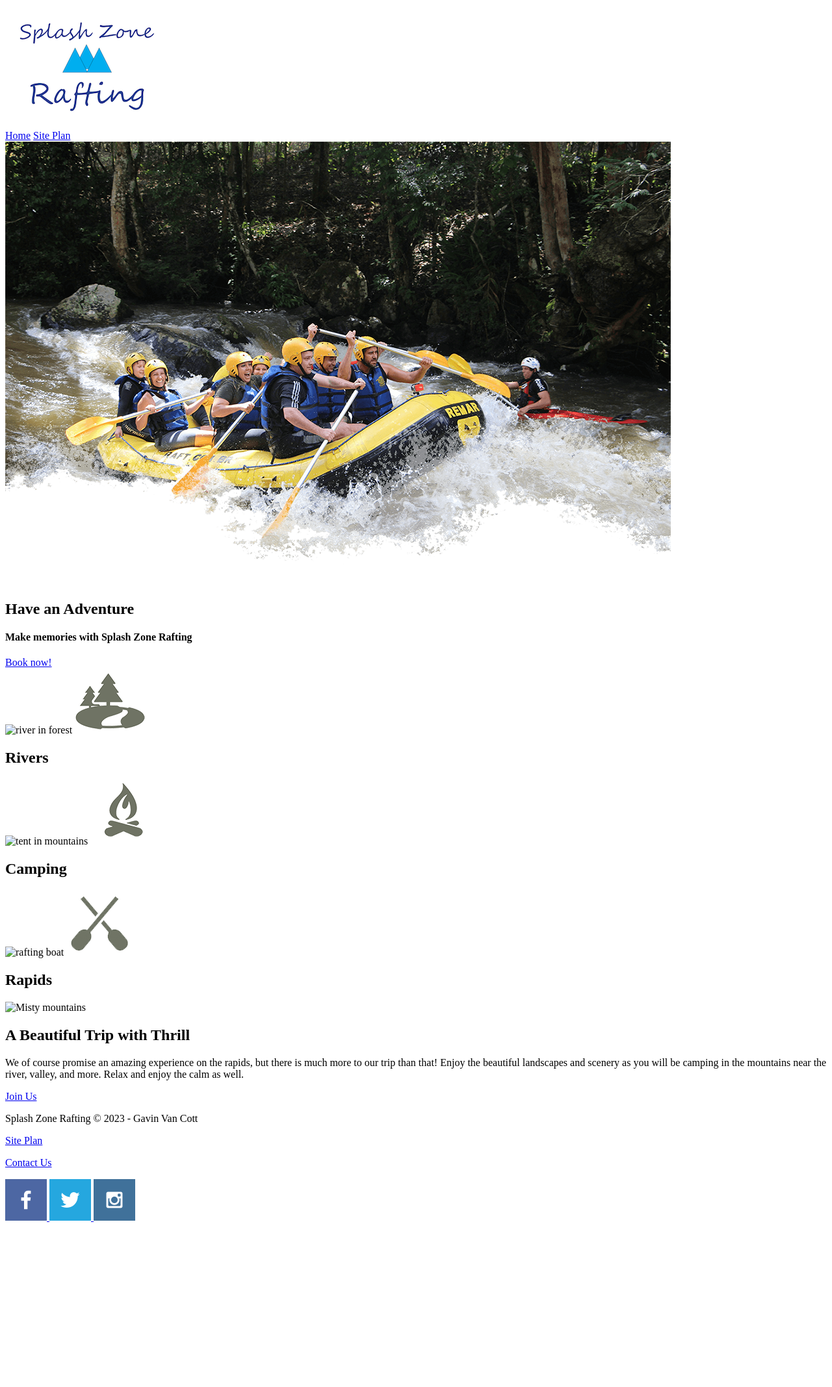
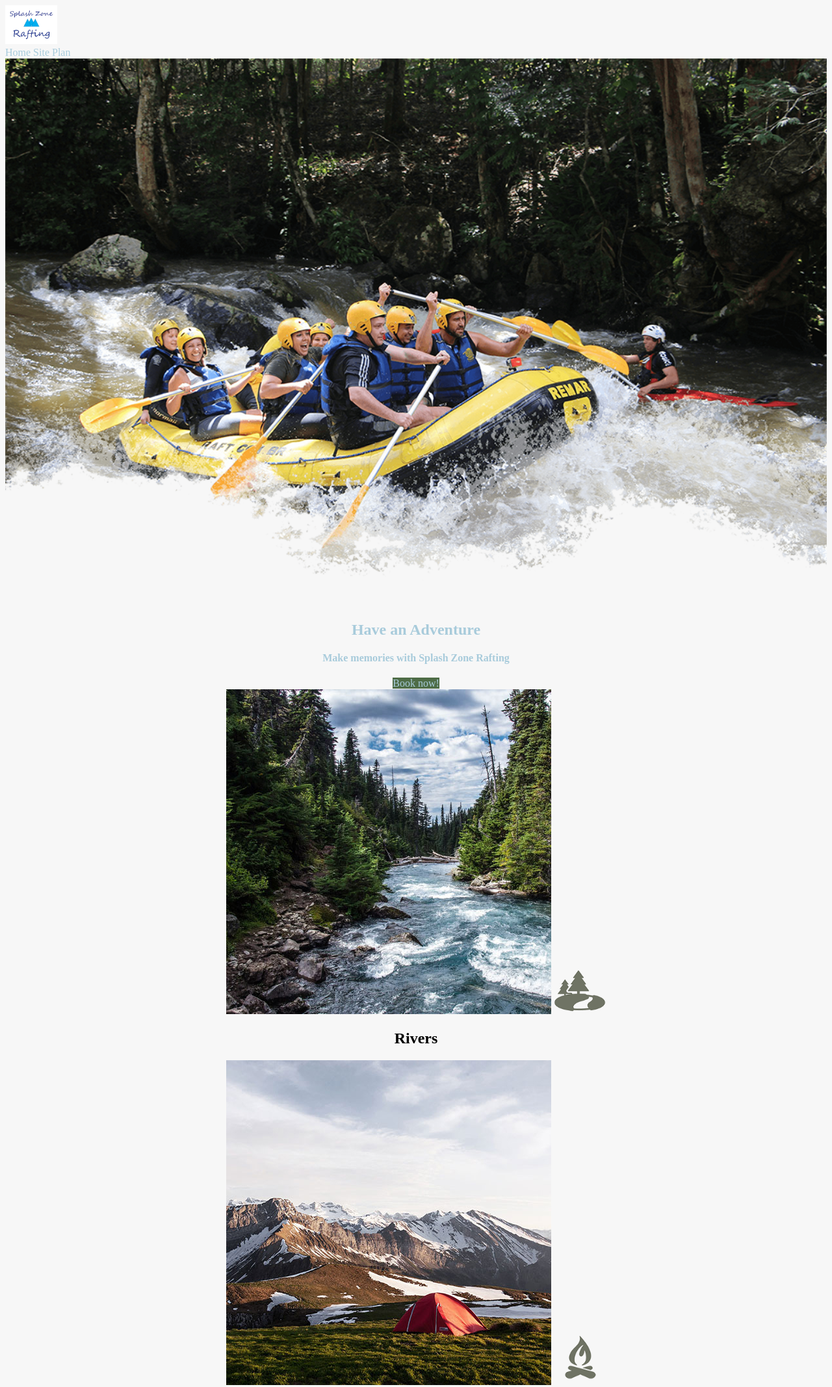
Before and after one commit to gavinjvancott/wdd130, a plain HTML site: page wwr/index.html in a window 1280 px wide. Shown: the top 2135 px of the page at 65% size. Before the commit the page ends 1891 px from the top, so only its background shows below. Drawn offline with Linux system fonts and the light colour scheme.

Commit message:
css homepage

```diff
--- a/wwr/index.html
+++ b/wwr/index.html
@@ -1,12 +1,14 @@
 <!DOCTYPE html>
 <html lang="en">
 <head>
+    <link rel="stylesheet" href="styles/style.css">
     <meta charset="UTF-8">
     <meta http-equiv="X-UA-Compatible" content="IE=edge">
     <meta name="viewport" content="width=device-width, initial-scale=1.0">
     <title>Whitewater Rafting Vacations | Splash Zone Boating | Home</title>
 </head>
 <body>
+    <div id="content"
     <header>
         <a id="logo_link" href="index.html">
             <img class="logo" src="images/rafting_logo.png" alt="Oars logo">
@@ -30,21 +32,22 @@
     </div>
     <main class="home-grid">
         <section class="rivers-card">
-            <img class="card-img" src="images/rivers.jpg" alt="river in forest">
+            <img class="card-img" src="images/rivers.jpeg" alt="river in forest">
             <img class="icon" src="images/river_icon.png" alt="river icon">
             <h2>Rivers</h2>
         </section>
         <section class="camping-card">
-            <img class="card-img" src="images/camping.jpg" alt="tent in mountains">
+            <img class="card-img" src="images/camping.jpeg" alt="tent in mountains">
             <img class="icon" src="images/fire_icon.png" alt="fire icon">
             <h2>Camping</h2>
         </section>
         <section class="rapids-card">
-            <img class="card-img" src="images/rapids.jpg" alt="rafting boat">
+            <img class="card-img" src="images/rapids.jpeg" alt="rafting boat">
             <img class="icon" src="images/oars.png" alt="oars icon">
             <h2>Rapids</h2>
         </section>
-        <img class="mountains" src="images/mountains.jpg" alt="Misty mountains">
+        <div id="background"></div>
+        <img class="mountains" src="images/mountains.jpeg" alt="Misty mountains">
     <section class="msg">
         <h2>A Beautiful Trip with Thrill</h2>
         <p>We of course promise an amazing experience on the rapids, but there is much more to our trip than that! Enjoy the beautiful landscapes and scenery as you will be camping in the mountains near the river, valley, and more. Relax and enjoy the calm as well. </p>
@@ -56,16 +59,17 @@
         <p><a href="site-plan-rafting.html">Site Plan</a></p>
         <p><a href="contactus.html">Contact Us</a></p>
         <div class="social">
-            <a href="https://facebook.com">
+            <a href="https://facebook.com" target="_blank">
                 <img src="images/facebook.png" alt="fb icon">
             </a>
-            <a href="https://twitter.com">
+            <a href="https://twitter.com" target="_blank">
                 <img src="images/twitter.png" alt="twitter icon">
             </a>
-            <a href="https://instagram.com">
+            <a href="https://instagram.com" target="_blank">
                 <img src="images/instagram.png" alt="instagram icon">
             </a>
         </div>
     </footer>
+    </div>
 </body>
 </html>
--- a/wwr/styles/site-plan-rafting.css
+++ b/wwr/styles/site-plan-rafting.css
@@ -5,9 +5,9 @@ Fonts are separated by a & */
 @import url('https://fonts.googleapis.com/css2?family=Nothing+You+Could+Do&family=Roboto:wght@300&display=swap');
 :root {
   /* change the values below to your colors from your palette */
-  --primary-color: #17adec   ;
-  --secondary-color: #4fb477 ;
-  --accent1-color: #3a5e31;
+  --primary-color: #a8cbdb   ;
+  --secondary-color: #83bb7c ;
+  --accent1-color: #4e6c46;
   --accent2-color: white;
 
   /* change the values below to your chosen font(s) */
--- /dev/null
+++ b/wwr/styles/style.css
@@ -0,0 +1,84 @@
+#content {
+    margin: 0 auto;
+    max-width: 1600px;
+}
+nav a {
+    text-decoration: none;
+    color:#a8cbdb ;
+    text-align: center;
+}
+#hero-msg h1, #hero-msg h4 {
+    text-align: center;
+}
+.button-box {
+    text-align: center;
+}
+main section {
+    text-align: center;
+}
+#background {
+    height: 725px;
+}
+body {
+    background-color: #f7f7f7;
+}
+header {
+    background-color: #4e6c46;
+}
+nav a:hover {
+    color: #a8cbdb;
+    background-color: #4e6c46;
+}
+.book, .join {
+    text-decoration: none;
+    color: #a8cbdb;
+    background-color: #4e6c46;
+}
+.book:hover, .join:hover {
+    color: #a8cbdb;
+    background-color: #4e6c46;
+}
+#background {
+    background-color: #4e6c46;
+}
+.msg {
+    background-color: #4e6c46;
+}
+footer {
+    color: #a8cbdb;
+    background-color: #4e6c46;
+}
+.home-title {
+    color: #a8cbdb;
+}
+h4 {
+    color: #a8cbdb;
+}
+.msg h2 {
+    color: #a8cbdb;
+}
+.msg p {
+    color: #a8cbdb;
+}
+footer a {
+    text-decoration: none;
+color: #a8cbdb;
+}
+footer a:hover {
+    color: #a8cbdb;
+}
+.logo{
+    width: 80px;
+}
+.icon {
+    width: 80px;
+}
+#hero-img {
+    width: 100%;
+}
+footer p {
+    font-size: 1.2em;
+}
+footer p a:hover {
+    text-decoration: underline;
+}
```
